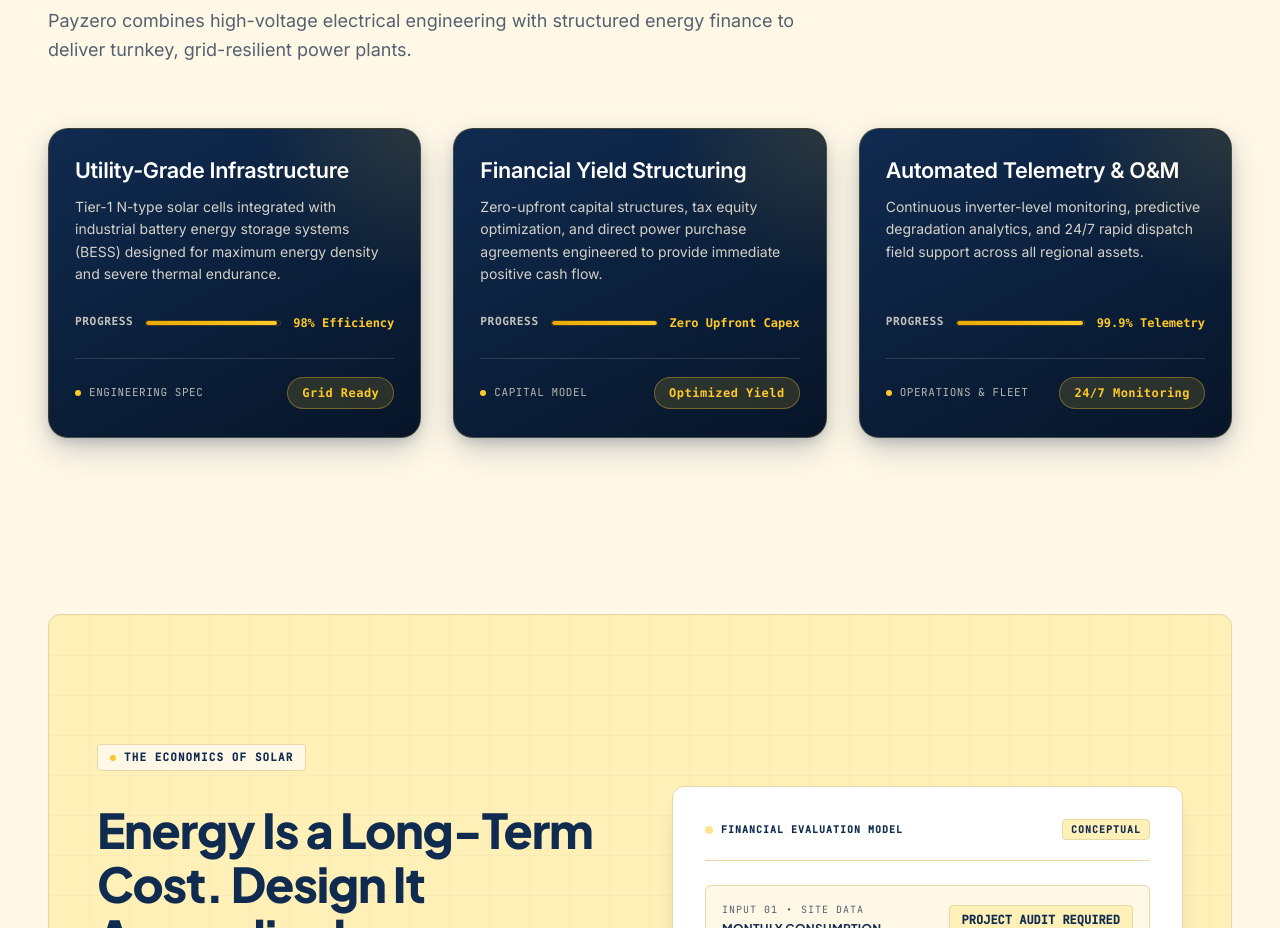
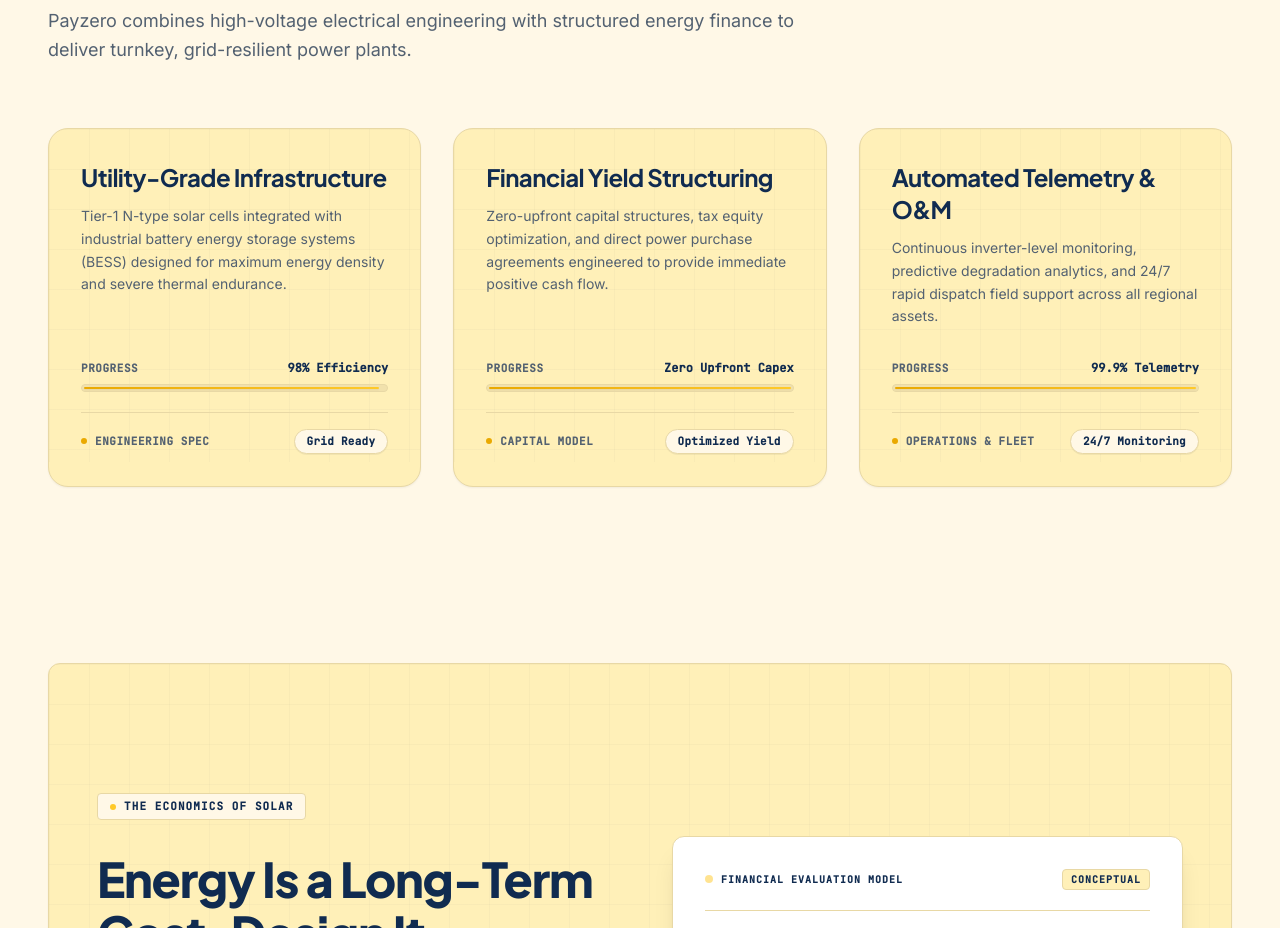
Before and after one commit to Atharva0393/payzero, a Next.js app: page / in a window 1280 px wide. Shown: the part 1780-2708 px from the top of the page. Built offline with nearby package versions, Linux system fonts and the light colour scheme.

Commit message:
style(home): convert System Architecture Foundation cards to warm yellow box styling

```diff
--- a/src/components/home/FoundationalPreview.tsx
+++ b/src/components/home/FoundationalPreview.tsx
@@ -1,11 +1,19 @@
 import React from "react";
 import Badge from "@/components/ui/Badge";
-import CourseDesignCard, { type CardData } from "@/components/ui/course-design-cards";
 
-const PILLARS: CardData[] = [
+export interface PillarData {
+  id: number;
+  title: string;
+  description: string;
+  progressPercent: string;
+  progressValue: string;
+  statusLabel: string;
+  countdownText: string;
+}
+
+const PILLARS: PillarData[] = [
   {
     id: 1,
-    colorClass: "green",
     title: "Utility-Grade Infrastructure",
     description:
       "Tier-1 N-type solar cells integrated with industrial battery energy storage systems (BESS) designed for maximum energy density and severe thermal endurance.",
@@ -16,7 +24,6 @@
   },
   {
     id: 2,
-    colorClass: "green",
     title: "Financial Yield Structuring",
     description:
       "Zero-upfront capital structures, tax equity optimization, and direct power purchase agreements engineered to provide immediate positive cash flow.",
@@ -27,7 +34,6 @@
   },
   {
     id: 3,
-    colorClass: "green",
     title: "Automated Telemetry & O&M",
     description:
       "Continuous inverter-level monitoring, predictive degradation analytics, and 24/7 rapid dispatch field support across all regional assets.",
@@ -52,10 +58,56 @@
         </p>
       </div>
 
-      {/* 3-Column Pillar Cards in dark green gradient format */}
+      {/* 3-Column Pillar Cards in warm yellow box format */}
       <div className="grid grid-cols-1 md:grid-cols-3 gap-8">
         {PILLARS.map((pillar) => (
-          <CourseDesignCard key={pillar.id} data={pillar} />
+          <div
+            key={pillar.id}
+            className="group relative p-7 sm:p-8 rounded-[20px] bg-[#FFF0B8] text-[#102B50] border border-[#E8D8A5] hover:border-[#FFC928] transition-all duration-300 hover:-translate-y-1 shadow-xs hover:shadow-md flex flex-col justify-between space-y-6 overflow-hidden"
+          >
+            {/* Subtle background technical grid */}
+            <div className="absolute inset-0 bg-grid-pattern opacity-60 pointer-events-none" />
+
+            {/* Card Content */}
+            <div className="relative z-10 space-y-3">
+              <h3 className="font-heading text-xl sm:text-2xl font-bold text-[#102B50] tracking-tight group-hover:text-[#0B1F3A] transition-colors">
+                {pillar.title}
+              </h3>
+              <p className="text-sm text-[#536171] leading-relaxed font-normal">
+                {pillar.description}
+              </p>
+            </div>
+
+            {/* Progress and Footer */}
+            <div className="relative z-10 space-y-5 pt-2">
+              <div className="space-y-2">
+                <div className="flex items-center justify-between text-xs font-mono">
+                  <span className="uppercase tracking-wider text-[#536171] font-semibold text-[11px]">
+                    PROGRESS
+                  </span>
+                  <span className="font-bold text-[#102B50] text-xs">
+                    {pillar.progressValue}
+                  </span>
+                </div>
+                <div className="w-full h-2 rounded-full bg-[#E8D8A5]/60 border border-[#E8D8A5] overflow-hidden p-0.5">
+                  <div
+                    className="h-full rounded-full bg-gradient-to-r from-[#EAA900] to-[#FFC928] transition-all duration-700 shadow-xs"
+                    style={{ width: pillar.progressPercent }}
+                  />
+                </div>
+              </div>
+
+              <div className="pt-4 border-t border-[#E8D8A5] flex items-center justify-between gap-3 text-xs font-mono">
+                <div className="flex items-center gap-2 text-[11px] font-semibold text-[#536171] uppercase tracking-wider">
+                  <span className="w-1.5 h-1.5 rounded-full bg-[#EAA900]" />
+                  <span>{pillar.statusLabel}</span>
+                </div>
+                <span className="border border-[#E8D8A5] px-3 py-1 rounded-full bg-[#FFF8E7] text-[10px] sm:text-[11px] font-bold text-[#102B50] tracking-wide shadow-2xs">
+                  {pillar.countdownText}
+                </span>
+              </div>
+            </div>
+          </div>
         ))}
       </div>
     </div>
```
